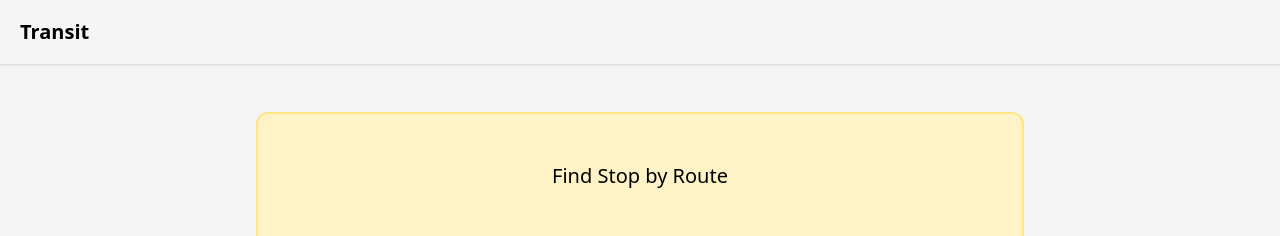
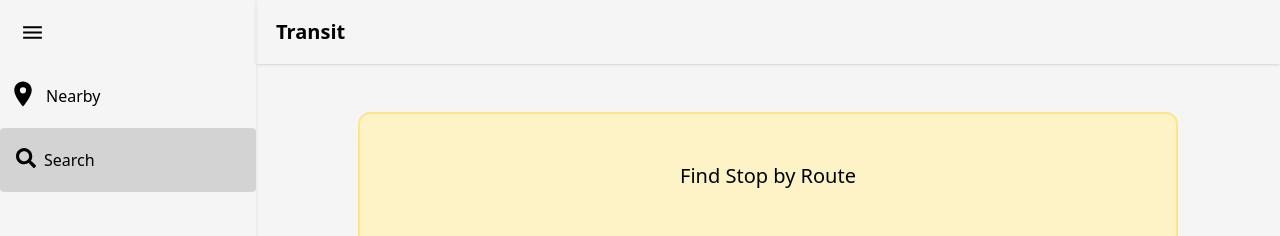
Before and after one commit to pan-cynthia/transit, a React (Vite) app in the folder frontend/: page /search in a window 1280 px wide. Shown: the top 236 px of the page. Built offline with nearby package versions, Linux system fonts and the light colour scheme; no server answers.

Commit message:
add sidebar

```diff
--- /dev/null
+++ b/frontend/src/components/SideBar.jsx
@@ -0,0 +1,41 @@
+import { FaSearch } from 'react-icons/fa';
+import { IoMdMenu } from 'react-icons/io';
+import { MdLocationOn } from 'react-icons/md';
+import { NavLink } from 'react-router-dom';
+
+const SideBar = ({ isOpen, toggle }) => {
+  return (
+    <div
+      className={`fixed top-0 left-0 h-full shadow ${isOpen ? 'w-64' : 'w-16'}`}
+    >
+      <button
+        onClick={toggle}
+        className={`flex h-16 w-16 items-center justify-center rounded-full`}
+      >
+        <IoMdMenu size={25} />
+      </button>
+      <nav className="flex flex-col">
+        <NavLink
+          to="/nearby"
+          className={({ isActive }) =>
+            `flex cursor-pointer items-center rounded ${isOpen ? 'h-16 space-x-2 pl-2' : 'h-24 flex-col justify-center py-5 text-xs'} ${isActive ? 'bg-[#d3d3d3]' : 'bg-[#f5f5f5]'}`
+          }
+        >
+          <MdLocationOn size={30} className="mb-1" />
+          <span>Nearby</span>
+        </NavLink>
+        <NavLink
+          to="/search"
+          className={({ isActive }) =>
+            `flex cursor-pointer items-center rounded ${isOpen ? 'h-16 space-x-2 pl-4' : 'h-24 flex-col justify-center py-5 text-xs'} ${isActive ? 'bg-[#d3d3d3]' : 'bg-[#f5f5f5]'}`
+          }
+        >
+          <FaSearch size={20} className="mb-1" />
+          <span>Search</span>
+        </NavLink>
+      </nav>
+    </div>
+  );
+};
+
+export default SideBar;
--- a/frontend/src/pages/Nearby.jsx
+++ b/frontend/src/pages/Nearby.jsx
@@ -4,6 +4,7 @@ import api from '../api/axios';
 import Map from '../components/Map';
 import NavBar from '../components/NavBar';
 import NearbyRoutes from '../components/NearbyRoutes';
+import SideBar from '../components/SideBar';
 
 const Nearby = () => {
   const [nearbyStops, setNearbyStops] = useState([]);
@@ -13,6 +14,8 @@ const Nearby = () => {
     latitude: latitude,
     longitude: longitude,
   });
+
+  const [isSideBarOpen, setIsSideBarOpen] = useState(false);
 
   useEffect(() => {
     const getNearbyStops = async () => {
@@ -35,7 +38,11 @@ const Nearby = () => {
     <>
       {nearbyStops && (
         <div className="flex h-screen">
-          <div className="w-full">
+          <SideBar
+            isOpen={isSideBarOpen}
+            toggle={() => setIsSideBarOpen(!isSideBarOpen)}
+          />
+          <div className={`w-full ${isSideBarOpen ? 'ml-64' : 'ml-16'}`}>
             <NavBar />
             <div className="flex h-[calc(100vh-64px)] flex-1 overflow-hidden">
               <NearbyRoutes nearbyStops={nearbyStops} />
--- a/frontend/src/pages/Search.jsx
+++ b/frontend/src/pages/Search.jsx
@@ -2,6 +2,7 @@ import { useEffect, useState } from 'react';
 import api from '../api/axios';
 import DropDown from '../components/DropDown';
 import NavBar from '../components/NavBar';
+import SideBar from '../components/SideBar';
 
 const Search = () => {
   const [routes, setRoutes] = useState([]);
@@ -10,6 +11,8 @@ const Search = () => {
   const [selectedDirection, setSelectedDirection] = useState('');
   const [stops, setStops] = useState([]);
   const [selectedStop, setSelectedStop] = useState('');
+
+  const [isSideBarOpen, setIsSideBarOpen] = useState(true);
 
   useEffect(() => {
     // get all routes
@@ -73,8 +76,13 @@ const Search = () => {
 
   return (
     <>
+      <SideBar
+        isOpen={isSideBarOpen}
+        toggle={() => setIsSideBarOpen(!isSideBarOpen)}
+      />
+      <div className={`${isSideBarOpen ? 'ml-64' : 'ml-16'}`}>
         <NavBar />
-      <div className="mx-auto flex h-[calc(100vh-64px)] w-3/5 flex-col justify-center">
+        <div className="mx-auto flex h-[calc(100vh-64px)] w-[80%] flex-col justify-center">
           <div className="flex h-[80vh] flex-col items-center rounded-xl border-2 border-amber-200 bg-amber-100">
             <h2 className="mt-7 p-5 text-xl font-medium">Find Stop by Route</h2>
             <div className="mt-7 flex w-3/4 justify-between rounded-xl bg-amber-200 p-5">
@@ -120,6 +128,7 @@ const Search = () => {
             </button>
           </div>
         </div>
+      </div>
     </>
   );
 };
```
Lines whose indentation alone changed are shown as unchanged.
